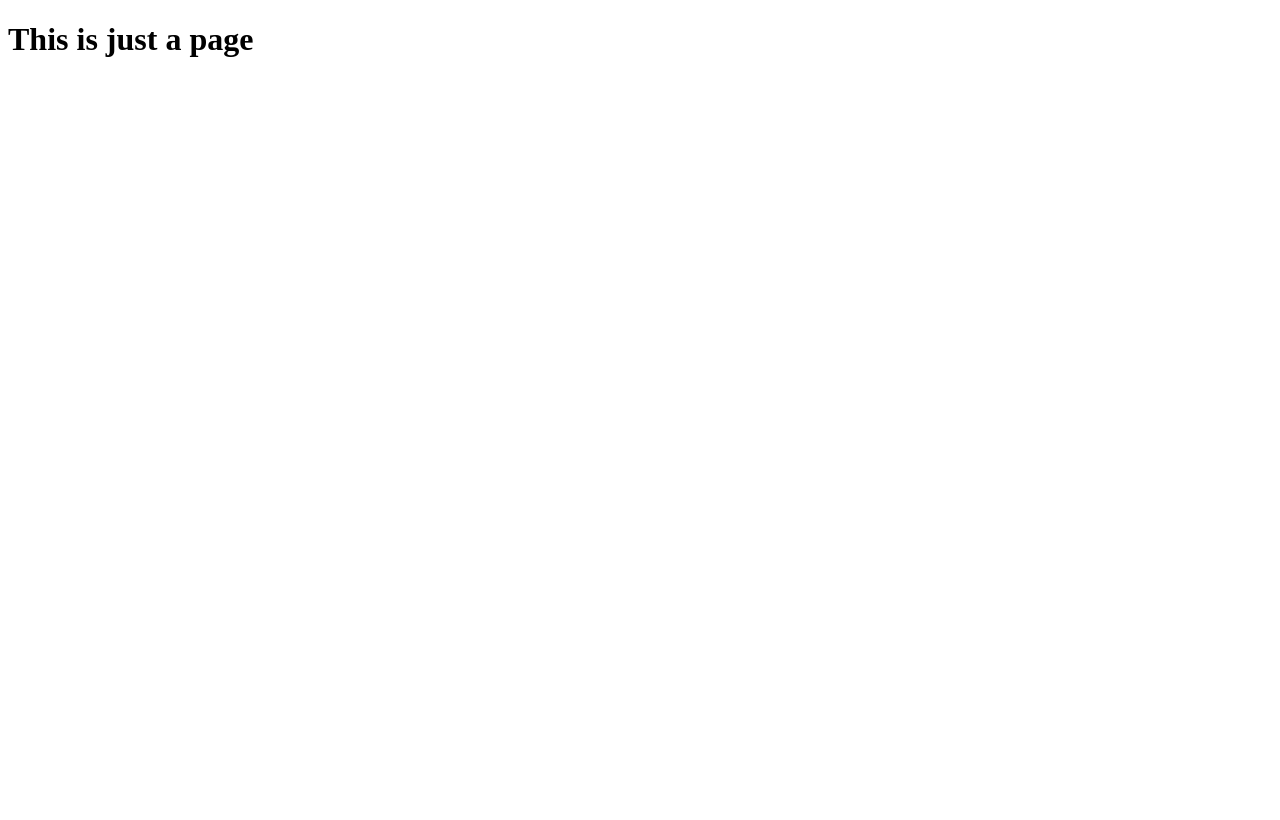
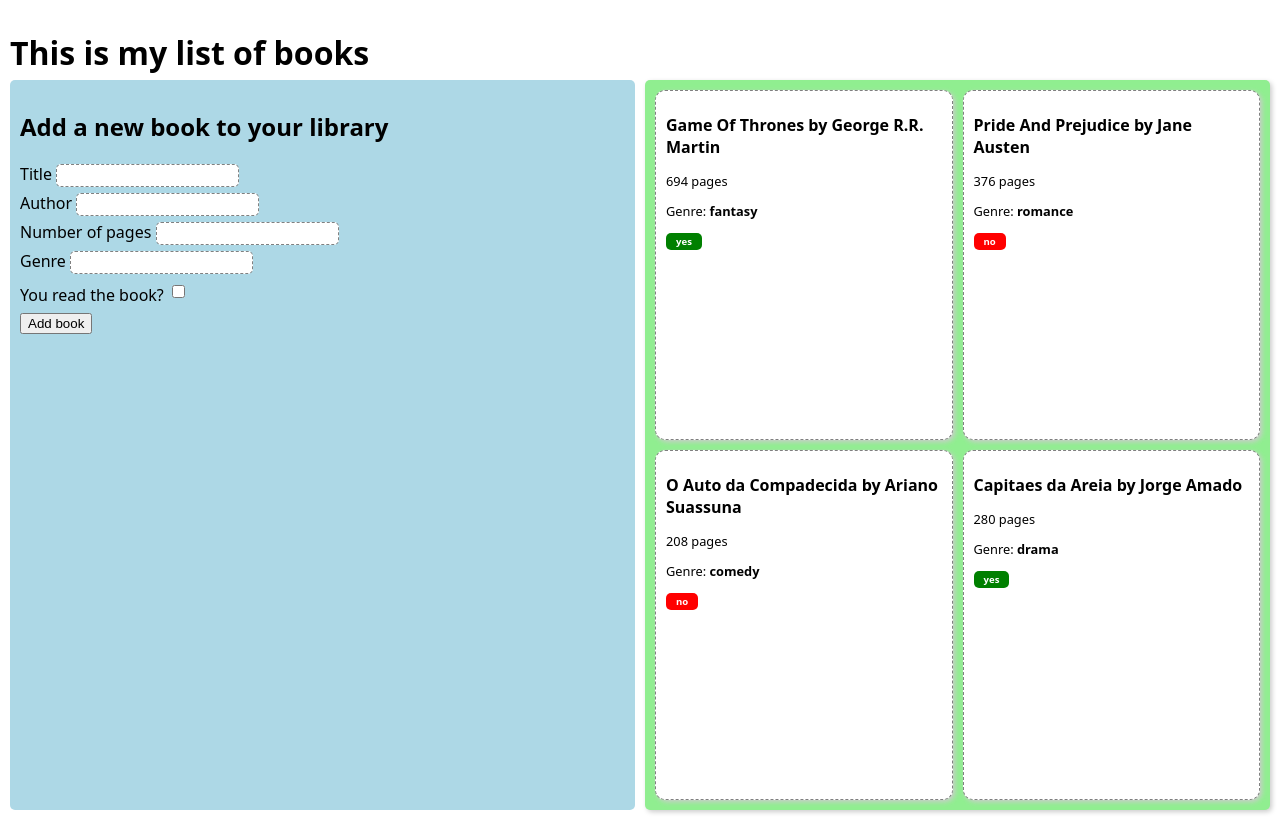
Before and after one commit to hayssac/odinproject, a plain HTML site: page js-projects/project-library/index.html in a window 1280 px wide. Drawn offline with Linux system fonts and the light colour scheme.

Commit message:
Adding small library pure JS project

```diff
--- a/js-projects/project-library/index.html
+++ b/js-projects/project-library/index.html
@@ -7,9 +7,39 @@
     <link rel="stylesheet" href="style.css">
 </head>
 <body>
-    <h1>This is just a page</h1>
+    <div class="library_layout">
+        <h1>This is my list of books</h1>
+        <div id="libraryForm">
+            <h2>Add a new book to your library</h2>
+            <div id="formContainer">
+                <form id="formAddBook">
+                    <div class="form-input">
+                        <label>Title</label>
+                        <input name="title_book" type="text" />
+                    </div>
+                    <div class="form-input">
+                        <label>Author</label>
+                        <input name="author_book" type="text" />
+                    </div>
+                    <div class="form-input">
+                        <label>Number of pages</label>
+                        <input name="pages_book" type="number" />
+                    </div>
+                    <div class="form-input">
+                        <label>Genre</label>
+                        <input name="genre_book" type="text" />
+                    </div>
+                    <div class="form-input">
+                        <label>You read the book?</label>
+                        <input name="read_book" type="checkbox" />
+                    </div>
+                    <button id="submitBook" type="submit">Add book</button>
+                </form>
+            </div>
+        </div>
+        <div id="libraryContainer"></div>
+    </div>
 
-
-    <script src="script.js"></script>
+    <script src="/script.js"></script>
 </body>
 </html>
--- a/js-projects/project-library/script.js
+++ b/js-projects/project-library/script.js
@@ -0,0 +1,80 @@
+const myLibrary = [];
+const libraryContainer = document.getElementById("libraryContainer");
+
+function addToThelibrary(book) {
+    myLibrary.push(book);
+    return myLibrary;
+}
+
+function Book(title, author, pages, read, genre) {
+    this.title = title;
+    this.author = author;
+    this.pages = pages;
+    this.read = read;
+    this.genre = genre;
+
+    this.getTitleAndAuthor = function() {
+        return `${this.title} by ${this.author}`;
+    }
+
+    this.getPages = function() {
+        return `${this.pages} pages`;
+    }
+
+    this.getRead = function() {
+        return (this.read ? 'yes' : 'no');
+    }
+
+    this.getGenre = function() {
+        return this.genre;
+    }
+}
+
+let gameOfThrones = new Book('Game Of Thrones', 'George R.R. Martin', 694, true, 'fantasy');
+let prideAndPrejudice = new Book('Pride And Prejudice', 'Jane Austen', 376, false, 'romance');
+let oAutoDaCompadecida = new Book('O Auto da Compadecida', 'Ariano Suassuna', 208, false, 'comedy');
+let captainsOfTheSand = new Book('Capitaes da Areia', 'Jorge Amado', 280, true, 'drama');
+
+addToThelibrary(gameOfThrones);
+addToThelibrary(prideAndPrejudice);
+addToThelibrary(oAutoDaCompadecida);
+addToThelibrary(captainsOfTheSand);
+
+function loadLibrary() {
+    libraryContainer.innerHTML = '';
+    myLibrary.forEach(book => {
+        libraryContainer.innerHTML += '<div class="card">' +
+                '<h2>' + book.getTitleAndAuthor() + '</h2>' +
+                '<p>' + book.getPages() + '</p>' +
+                '<p>Genre: <span class="emphasis">' + book.getGenre() + '</spa>' +
+                '<div class="read '+ book.getRead() +'">' + book.getRead() + '</div >' +
+                '</div>'
+    })
+}
+
+loadLibrary();
+
+document.getElementById("formAddBook").addEventListener("submit", function (e) {
+    e.preventDefault();
+    let form = document.getElementById("formAddBook");
+    let formData = new FormData(form);
+    let title = formData.get("title_book");
+    let author = formData.get("author_book");
+    let pages = formData.get("pages_book");
+    let genre = formData.get("genre_book");
+    let readBook = false;
+    if (formData.get("read_book") != null) {
+        readBook = true;
+    }
+
+    let newBook = new Book(
+        title,
+        author,
+        pages,
+        readBook,
+        genre
+    );
+
+    addToThelibrary(newBook);
+    loadLibrary();
+});
--- a/js-projects/project-library/style.css
+++ b/js-projects/project-library/style.css
@@ -0,0 +1,90 @@
+html, body {
+    margin: 0;
+    padding: 0;
+    font-family: system-ui, -apple-system, BlinkMacSystemFont, 'Segoe UI', Roboto, Oxygen, Ubuntu, Cantarell, 'Open Sans', 'Helvetica Neue', sans-serif;
+}
+
+.library_layout {
+    display: grid;
+    grid-template-columns: 1fr 1fr;
+    grid-template-rows: 60px 1fr;
+    grid-gap: 10px;
+    padding: 10px;
+    height: 100vh;
+}
+
+.library_layout h1 {
+    grid-row: 1 / 2;
+    grid-column: 1 / 3;
+}
+
+.library_layout #libraryForm {
+    grid-row: 2 / 3;
+    grid-column: 1 / 2;
+    background-color: lightblue;
+    padding: 10px;
+    border-radius: 5px;
+}
+
+.library_layout #libraryForm .form-input {
+    margin: 5px 0;
+}
+
+.library_layout #libraryForm .form-input input {
+    border-radius: 5px;
+    height: 1.2rem;
+    border-color: grey;
+    border-style: dashed;
+    border-width: 1px;
+}
+
+.library_layout #libraryContainer {
+    grid-row: 2 / 3;
+    grid-column: 2 / 3;
+    background-color: lightgreen;
+    padding: 10px;
+    display: grid;
+    gap: 10px;
+    border-radius: 5px;
+    box-shadow: 2px 2px 5px #CCC;
+    grid-template-columns: 1fr 1fr;
+}
+
+.library_layout #libraryContainer .card {
+    padding: 10px;
+    background-color: white;
+    box-shadow: 2px 2px 5px #CCC;
+    border-radius: 10px;
+    border-style: dashed;
+    border-width: 1px;
+    border-color: grey;
+}
+
+.library_layout #libraryContainer .card h2 {
+    font-size: 1rem;
+}
+
+.library_layout #libraryContainer .card p {
+    font-size: 0.8rem;
+}
+
+.library_layout #libraryContainer .card p .emphasis {
+    font-weight: bold;
+}
+
+.library_layout #libraryContainer .card .read {
+    font-weight: bold;
+    padding: 2px 10px;
+    color: white;
+    border-radius: 5px;
+    max-width: fit-content;
+    font-size: 0.6rem;
+}
+
+.library_layout #libraryContainer .card .read.yes {
+    background-color: green;
+}
+
+.library_layout #libraryContainer .card .read.no {
+    background-color: red;
+}
```
